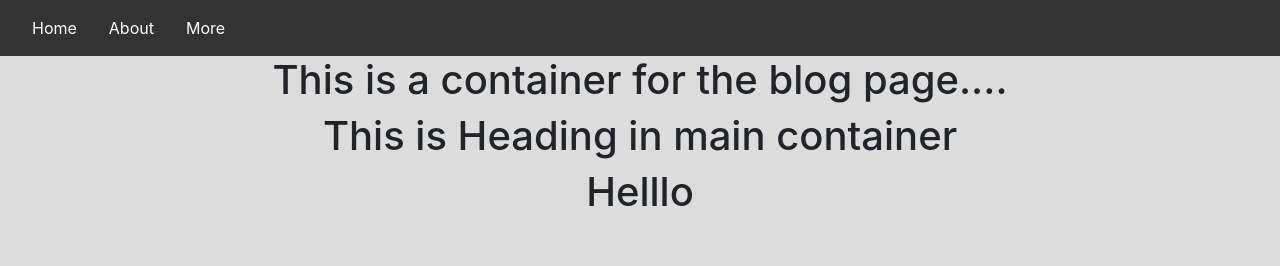
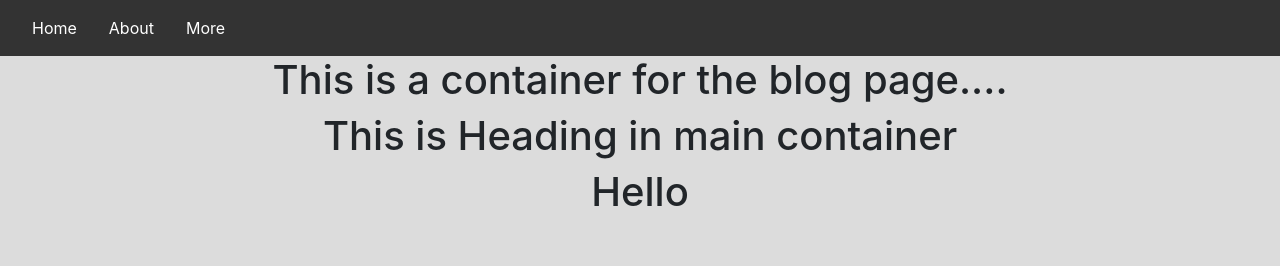
Before and after one commit to qiutian0036/MohammedHaris96t, a React (Create React App) app: page / in a window 1280 px wide. Shown: the top 266 px of the page. Built offline with nearby package versions, Linux system fonts and the light colour scheme; the HTML template or start-up script is replaced by a standard one.

Commit message:
new changes

```diff
--- a/src/Components/Homepage.js
+++ b/src/Components/Homepage.js
@@ -5,7 +5,7 @@ const Homepage = () => {
     <div className="homepage-container ">
       <h1>This is a container for the blog page....</h1>
       <h1>This is Heading in main container</h1>
-      <h1>Helllo</h1>
+      <h1>Hello</h1>
       {/* <AuthorImage /> */}
     </div>
   );
```
